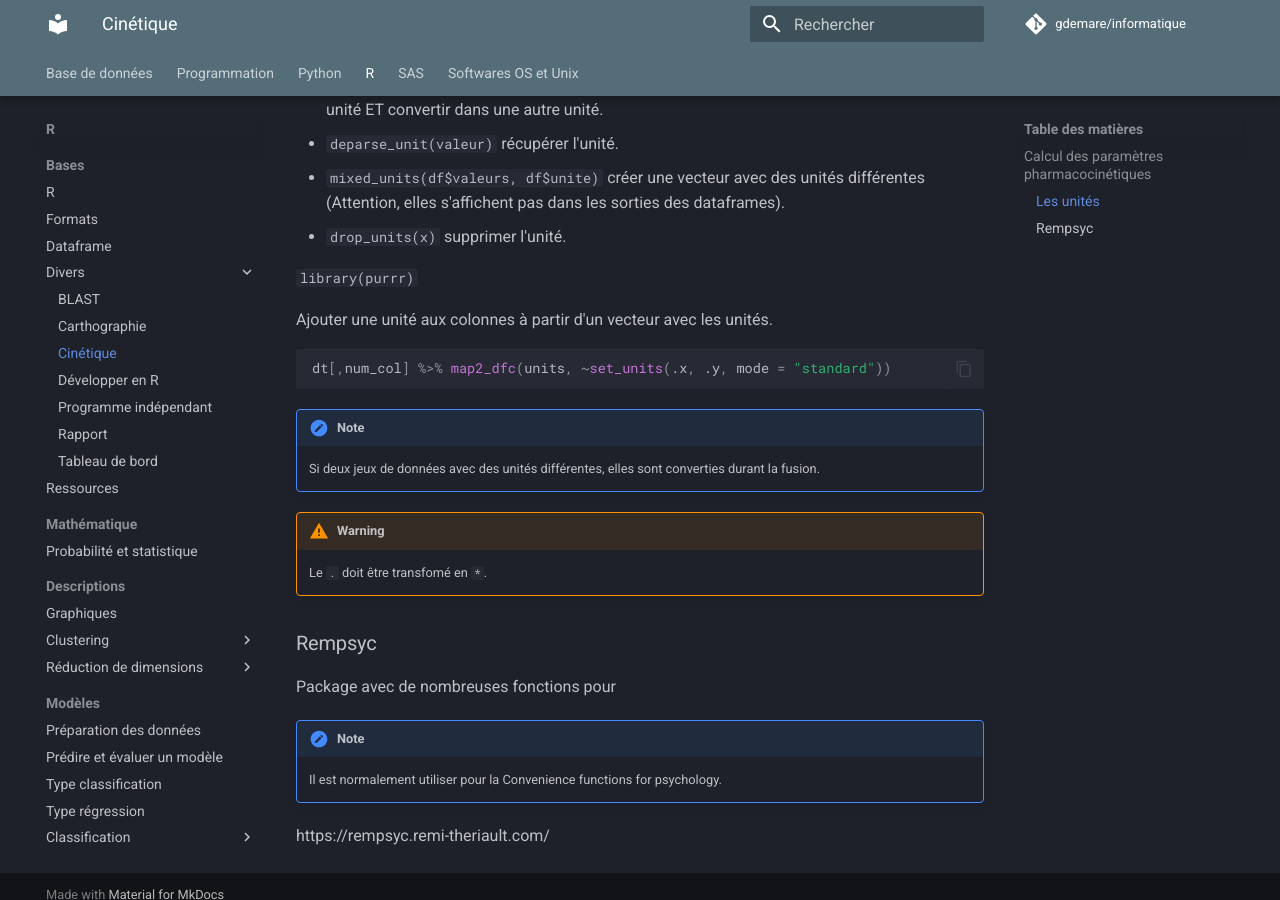
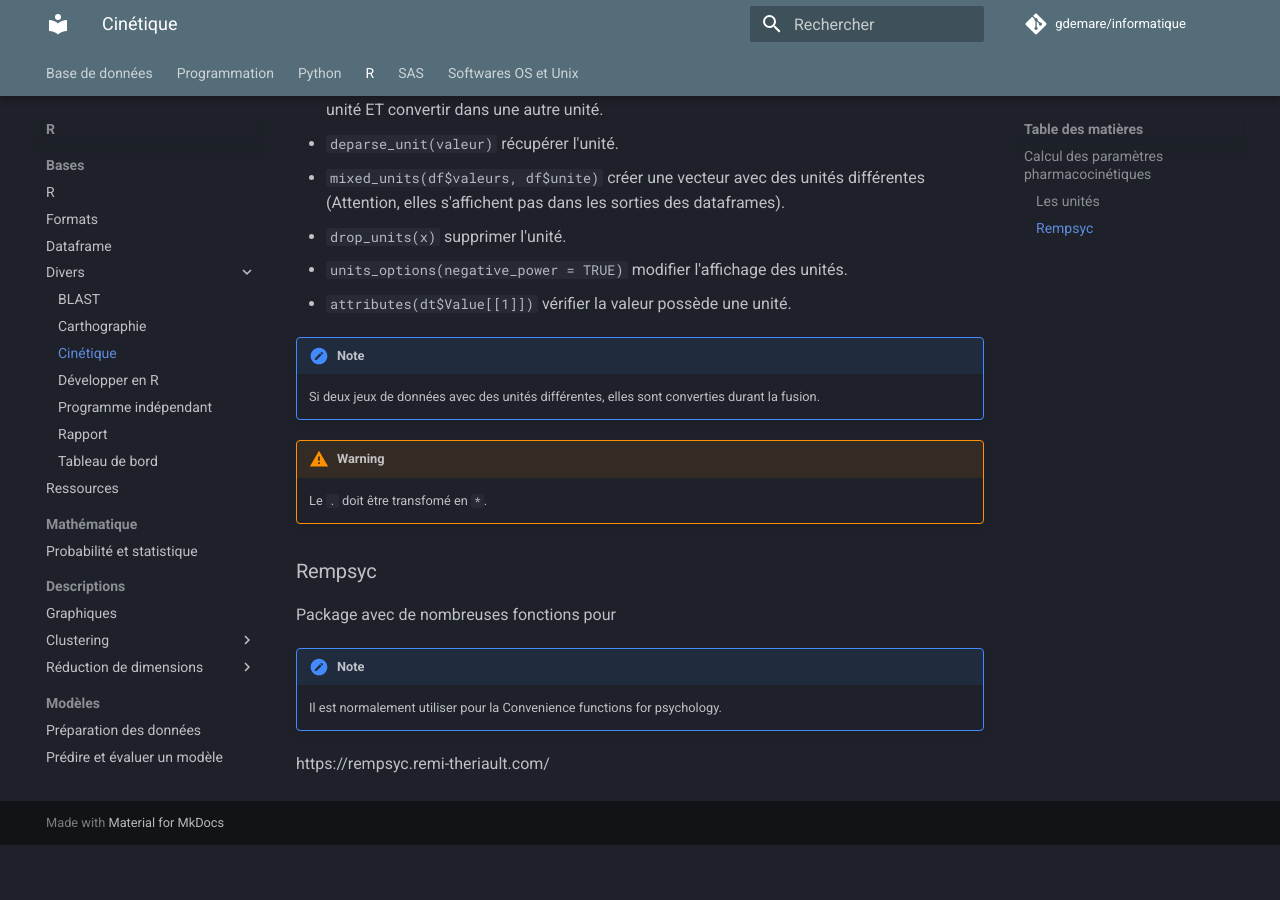
Before and after one commit to gdemare/Informatique, an MkDocs documentation site: the page built from docs/r/cinetique_r.md, in a window 1280 px wide and 900 px high, scrolled down 826 px. Built offline with MkDocs 1.6.1 and Material for MkDocs 9.7.7, drawn with Linux system fonts in a browser that asks for light colours; comment, search, counter and statistics services are not loaded; after the commit the page ends 1671 px from its top, so only the background shows below that.

Commit message:
Update cinetique_r.md

````diff
--- a/docs/r/cinetique_r.md
+++ b/docs/r/cinetique_r.md
@@ -26,14 +26,8 @@
 * `deparse_unit(valeur)` récupérer l'unité.
 * `mixed_units(df$valeurs, df$unite)` créer une vecteur avec des unités différentes (Attention, elles s'affichent pas dans les sorties des dataframes).
 * `drop_units(x)` supprimer l'unité.
-
-`library(purrr)`
-
-Ajouter une unité aux colonnes à partir d'un vecteur avec les unités.
-
-``` R
-dt[,num_col] %>% map2_dfc(units, ~set_units(.x, .y, mode = "standard"))
-```
+* `units_options(negative_power = TRUE)` modifier l'affichage des unités.
+* `attributes(dt$Value[[1]])` vérifier la valeur possède une unité.
 
 !!! note
     Si deux jeux de données avec des unités différentes, elles sont converties durant la fusion.
````
